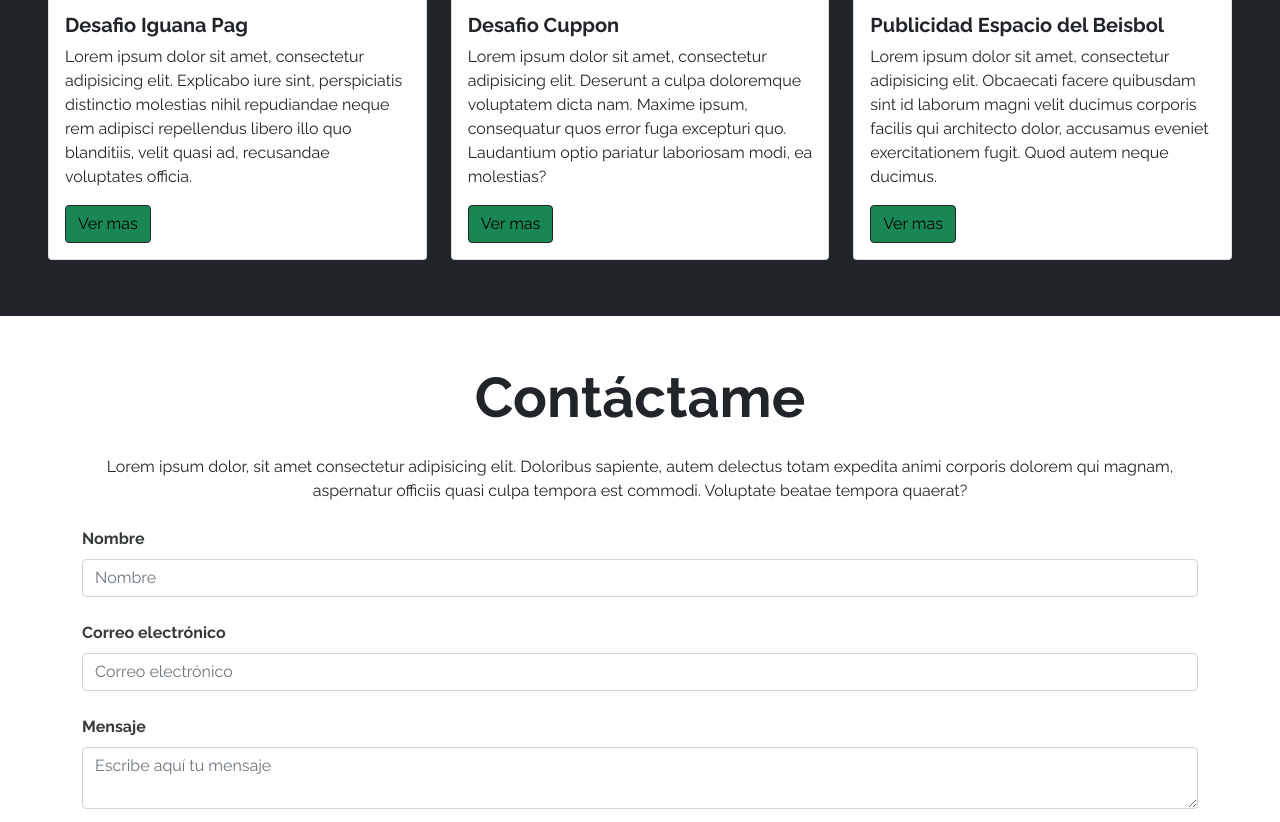
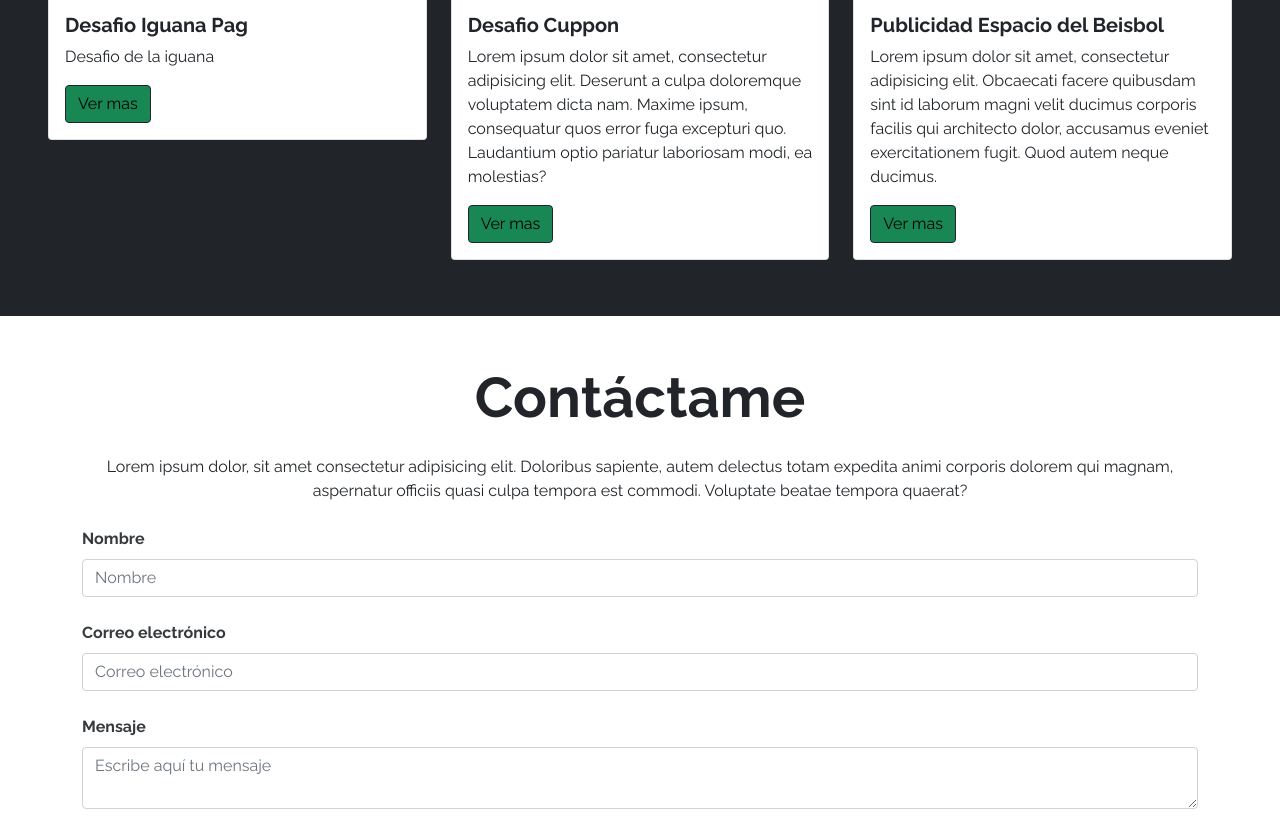
Before and after one commit to JulioCLee/chipii55.github.io, a plain HTML site: page index.html in a window 1280 px wide. Shown: the part 921-1743 px from the top of the page. Drawn offline with nearby package versions, Linux system fonts and the light colour scheme.

Commit message:
cambio desc iguana

```diff
--- a/index.html
+++ b/index.html
@@ -72,10 +72,7 @@
                     <div class="card-body">
                         <h5 class="card-title fw-bold">Desafio Iguana Pag</h5>
                         <p class="card-text">
-                            Lorem ipsum dolor sit amet, consectetur adipisicing elit.
-                            Explicabo iure sint, perspiciatis distinctio molestias nihil
-                            repudiandae neque rem adipisci repellendus libero illo quo
-                            blanditiis, velit quasi ad, recusandae voluptates officia.
+                            Desafio de la iguana
                         </p>
                         <button type="button" class="btn btn-outline-dark bg-success">
                             <a class="Ver-mas" href="/Iguanapag/Iguana.html">Ver mas</a>
```
